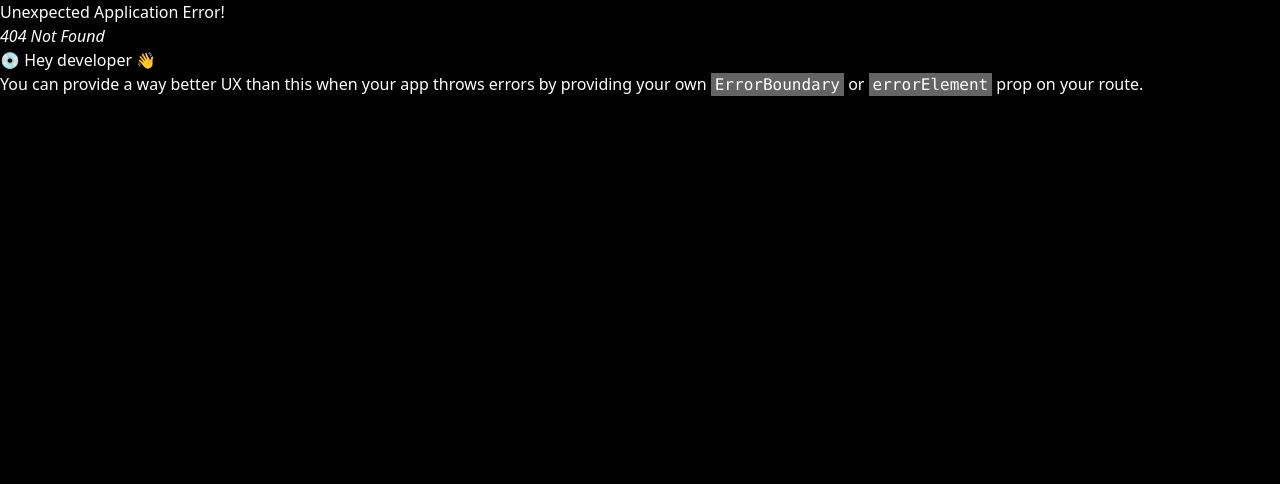
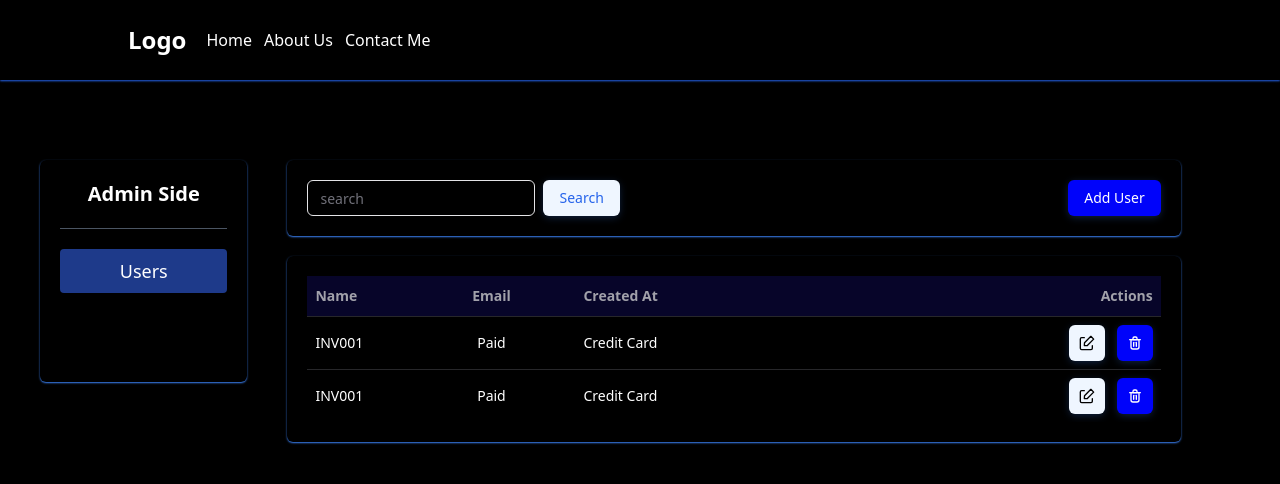
Before and after one commit to gkl-me/user-management-app, a React (Vite) app in the folder frontend/: page /admin/dashboard in a window 1280 px wide. Before the commit this address had no page. Shown: the top 484 px of the page. Built offline with nearby package versions, Linux system fonts and the light colour scheme.

Commit message:
fea:admin setup

```diff
--- /dev/null
+++ b/frontend/src/components/AddUserDialog.tsx
@@ -0,0 +1,45 @@
+import React, { useState } from 'react'
+import {
+    Dialog,
+    DialogContent,
+    DialogHeader,
+    DialogTitle,
+    DialogTrigger,
+  } from "@/components/ui/dialog"
+import { Label } from './ui/label'
+import { Input } from './ui/input'
+import { Button } from './ui/button'
+
+
+const AddUserDialog = ({children}:{children:React.ReactNode}) => {
+
+    const [change,setChange] = useState(false)
+
+  return (
+    <>
+        <Dialog open={change} onOpenChange={setChange}>
+  <DialogTrigger>{children}</DialogTrigger>
+  <DialogContent className='dark'>
+    <DialogHeader>
+      <DialogTitle>Add a new user?</DialogTitle>
+      <div className='p-3 flex flex-col gap-3'>
+        <Label>Name</Label>
+        <Input placeholder='name'/>
+        <Label>Email</Label>
+        <Input placeholder='email'/>
+        <Label>Password</Label>
+        <Input type='password' placeholder='password'/>
+        <div className='mt-3 flex gap-3'>
+            <Button onClick={() => setChange(false)} variant={'light'}>Close</Button>
+            <Button variant={'blue'}>Add User</Button>
+        </div>
+      </div>
+    </DialogHeader>
+  </DialogContent>
+</Dialog>
+
+    </>
+  )
+}
+
+export default AddUserDialog
--- /dev/null
+++ b/frontend/src/components/HeaderAdmin.tsx
@@ -0,0 +1,18 @@
+import React from 'react'
+
+const HeaderAdmin:React.FC = () => {
+    return (
+        <div className="flex justify-between items-center w-full h-20 px-32  shadow-sm shadow-blue-600">
+          <div className="flex gap-5 items-center">
+            <p className="text-2xl font-black font-poppins">Logo</p>
+            <div className="flex gap-3">
+              <p>Home</p>
+              <p>About Us</p>
+              <p>Contact Me</p>
+            </div>
+          </div>
+        </div>
+      );
+}
+
+export default HeaderAdmin
--- /dev/null
+++ b/frontend/src/components/LoginAdmin.tsx
@@ -0,0 +1,87 @@
+import React from 'react'
+import { z } from 'zod'
+import { zodResolver } from '@hookform/resolvers/zod'
+import { useForm } from 'react-hook-form'
+import {
+  Form,
+  FormControl,
+  FormField,
+  FormItem,
+  FormLabel,
+  FormMessage,
+} from './ui/form'
+import { Input } from './ui/input'
+import { Button } from './ui/button'
+
+
+
+const formSchema = z.object({
+  email: z.string().email({ message: 'Invalid email' }),
+  password: z
+    .string()
+    .min(8, { message: 'Password must be at least 8 characters long' })
+    .regex(/[A-Z]/, { message: 'Password must contain at least one uppercase letter' })
+    .regex(/[a-z]/, { message: 'Password must contain at least one lowercase letter' })
+    .regex(/[0-9]/, { message: 'Password must contain at least one number' })
+    .regex(/[^A-Za-z0-9]/, { message: 'Password must contain at least one special character' }),
+})
+
+const LoginAdmin: React.FC = () => {
+  const form = useForm<z.infer<typeof formSchema>>({
+    resolver: zodResolver(formSchema),
+    defaultValues:{
+        email: '',
+      password: '',
+    }
+  })
+
+  const onSubmit = async (values: z.infer<typeof formSchema>) => {
+    try {
+      // Replace with your actual login logic
+      console.log('Form Submitted:', values)
+      // Example: await loginAPI(values)
+    } catch (error) {
+      console.error('Login failed:', error)
+      // Optionally set a global error message
+    }
+  }
+
+  return (
+    <div className='flex-col items-center flex w-[45%] justify-center m-auto mt-20 p-10 shadow-sm rounded-md shadow-blue-400'>
+        <div className='text-2xl font-extrabold '>Admin Login</div>
+    <Form {...form}>
+      <form onSubmit={form.handleSubmit(onSubmit)} className="flex flex-col gap-3 w-4/6 p-4  ">
+        <FormField
+          control={form.control}
+          name="email"
+          render={({ field }) => (
+            <FormItem>
+              <FormLabel>Email</FormLabel>
+              <FormControl>
+                <Input placeholder="Email" {...field} />
+              </FormControl>
+              <FormMessage/>
+            </FormItem>
+          )}
+        />
+        <FormField
+          control={form.control}
+          name="password"
+          render={({ field }) => (
+            <FormItem>
+              <FormLabel>Password</FormLabel>
+              <FormControl>
+                <Input type="password" placeholder="Password" {...field} />
+              </FormControl>
+              <FormMessage/>
+            </FormItem>
+          )}
+        />
+        <Button variant={'blue'} type="submit">Login</Button>
+      </form>
+    </Form>
+    </div>
+  )
+}
+
+export default LoginAdmin
--- a/frontend/src/components/Profile.tsx
+++ b/frontend/src/components/Profile.tsx
@@ -19,6 +19,7 @@ import { useAppDispatch, useAppSelector } from '@/redux/store'
 import { logout, setCredentials } from '@/redux/slices/authSlice'
 import { toast } from 'sonner'
 import { useNavigate } from 'react-router-dom'
+import { apiSlice } from '@/redux/slices/apiSlice'
 
 
 
@@ -40,10 +41,9 @@ const formSchema = z.object({
     const navigate = useNavigate()
 
 
-    const { data: profileData, isLoading, isSuccess: profileSuccess, error, refetch } = useGetProfileQuery(undefined,{
+    const { data: profileData, isLoading, isSuccess: profileSuccess, error } = useGetProfileQuery(undefined,{
       refetchOnMountOrArgChange:true
     });
-    console.log(profileData)
 
     const {userInfo} = useAppSelector(state => state.auth)
 
@@ -56,23 +56,20 @@ const formSchema = z.object({
       }
     })
 
+    const {reset} = form
+
     useEffect(() => {
       if (error) {
-        console.log(error)
         dispatch(logout());
+        dispatch(apiSlice.util.resetApiState())
+        navigate("/login");
         toast.error("Your account is not found. Please log in again.");
-        navigate("/login");
       } else if (profileSuccess) {
         dispatch(setCredentials({ ...profileData }));
-        form.reset();
+        reset();
       }
-    }, [error, dispatch, navigate, profileSuccess, profileData,form]);
+    }, [error, dispatch, navigate, profileSuccess, profileData,reset]);
 
-    useEffect(() => {
-      if (!userInfo) {
-        refetch();
-      }
-    }, [userInfo, refetch]);
 
     const upload_ref = useRef<HTMLInputElement>(null)
 
--- /dev/null
+++ b/frontend/src/components/Search.tsx
@@ -0,0 +1,23 @@
+import React from 'react'
+import { Input } from './ui/input'
+import { Button } from './ui/button'
+import AddUserDialog from './AddUserDialog'
+
+const Search:React.FC = () => {
+  return (
+    <div className='rounded-md flex justify-between items-center w-[90%] max-h-24 mt-20 shadow-sm shadow-blue-500 p-5'>
+        <div className='flex gap-2'>
+        <Input placeholder='search'/>
+        <Button variant={'light'}>Search</Button>
+        </div>
+        <div>
+            <AddUserDialog>
+
+            <Button variant={'blue'}>Add User</Button>
+            </AddUserDialog>
+        </div>
+    </div>
+  )
+}
+
+export default Search
--- /dev/null
+++ b/frontend/src/components/SidePanel.tsx
@@ -0,0 +1,15 @@
+import React from 'react'
+
+const SidePanel:React.FC = () => {
+  return (
+    <div className='rounded-md w-[20%] min-h-44 mx-10 my-20 shadow-sm shadow-blue-500 p-5'>
+        <h1 className='text-xl font-bold text-center'>Admin Side</h1>
+        <hr className='border-t border-gray-600 my-5'/>
+        <div className='p-2 rounded-sm cursor-pointer w-full bg-blue-900 hover:bg-[#070529] text-center text-lg'>
+            <span className=''>Users</span>
+        </div>
+    </div>
+  )
+}
+
+export default SidePanel
--- /dev/null
+++ b/frontend/src/components/UserList.tsx
@@ -0,0 +1,72 @@
+import React from "react";
+import {
+  Table,
+  TableBody,
+  TableCell,
+  TableHead,
+  TableHeader,
+  TableRow,
+} from "@/components/ui/table";
+import { Button } from "./ui/button";
+
+import edit_icon from "../assets/edit.svg";
+import delete_icon from "../assets/delete.svg";
+import AddUserDialog from "./AddUserDialog";
+
+const UserList: React.FC = () => {
+  return (
+    <div className="rounded-md flex justify-between items-center w-[90%] min-h-24 my-5 shadow-sm shadow-blue-500 p-5">
+      <div className="w-full my-0 p-0 mx-auto">
+        <Table className="dark">
+          <TableHeader className="">
+            <TableRow className="bg-[#070529]  text-white">
+              <TableHead className="w-[100px] font-semibold">Name</TableHead>
+              <TableHead className="text-center font-semibold">Email</TableHead>
+              <TableHead className="font-semibold">Created At</TableHead>
+              <TableHead className="text-right font-semibold">
+                Actions
+              </TableHead>
+            </TableRow>
+          </TableHeader>
+          <TableBody>
+            <TableRow>
+              <TableCell className="font-medium">INV001</TableCell>
+              <TableCell className="text-center">Paid</TableCell>
+              <TableCell>Credit Card</TableCell>
+              <TableCell className="text-right">
+                <div className="">
+                    <AddUserDialog>
+                    <Button className="mr-3" variant={"light"} size={"icon"}>
+                    <img src={edit_icon} className="w-4 h-4" alt="" />
+                  </Button>
+                    </AddUserDialog>
+
+                  <Button variant={"blue"} size={"icon"}>
+                    <img src={delete_icon} className="w-4 h-4" alt="" />
+                  </Button>
+                </div>
+              </TableCell>
+            </TableRow>
+            <TableRow>
+              <TableCell className="font-medium">INV001</TableCell>
+              <TableCell className="text-center">Paid</TableCell>
+              <TableCell>Credit Card</TableCell>
+              <TableCell className="text-right">
+                <div className="">
+                  <Button className="mr-3" variant={"light"} size={"icon"}>
+                    <img src={edit_icon} className="w-4 h-4" alt="" />
+                  </Button>
+                  <Button variant={"blue"} size={"icon"}>
+                    <img src={delete_icon} className="w-4 h-4" alt="" />
+                  </Button>
+                </div>
+              </TableCell>
+            </TableRow>
+          </TableBody>
+        </Table>
+      </div>
+    </div>
+  );
+};
+
+export default UserList;
--- a/frontend/src/main.tsx
+++ b/frontend/src/main.tsx
@@ -1,7 +1,7 @@
 import { StrictMode } from 'react'
 import { createRoot } from 'react-dom/client'
 import App from './App.tsx'
-import {createBrowserRouter, createRoutesFromElements, Route, RouterProvider} from 'react-router-dom'
+import {createBrowserRouter, createRoutesFromElements, Navigate, Route, RouterProvider} from 'react-router-dom'
 import './index.css'
 import LandingPage from './pages/LandingPage.tsx'
 import LoginPage from './pages/LoginPage.tsx'
@@ -11,6 +11,8 @@ import ProfilePage from './pages/ProfilePage.tsx'
 import { Provider } from 'react-redux'
 import store from './redux/store.ts'
 import PrivateRoute from './components/PrivateRoute.tsx'
+import AdminLogin from './pages/AdminLoginPage.tsx'
+import AdminDashBoard from './pages/AdminDashBoard.tsx'
 
 const router = createBrowserRouter(
   createRoutesFromElements(
@@ -23,6 +25,11 @@ const router = createBrowserRouter(
 
       <Route path='' element={<PrivateRoute/>}>
         <Route path='/profile' element={<ProfilePage/>} />
+      </Route>
+      <Route path='/admin'>
+        <Route index element={<Navigate to={'login'} replace/>} />
+        <Route path='login' element={<AdminLogin/>}/>
+        <Route path='dashboard' element={<AdminDashBoard/>}/>
       </Route>
     </Route>
   )
--- /dev/null
+++ b/frontend/src/pages/AdminDashBoard.tsx
@@ -0,0 +1,22 @@
+import HeaderAdmin from "@/components/HeaderAdmin";
+import Search from "@/components/Search";
+import SidePanel from "@/components/SidePanel";
+import UserList from "@/components/UserList";
+import React from "react";
+
+const AdminDashBoard:React.FC = () => {
+    return (
+        <>
+          <HeaderAdmin />
+          <div className="flex w-full">
+            <SidePanel />
+            <div className="flex flex-col w-full">
+              <Search />
+              <UserList />
+            </div>
+            </div>
+        </>
+      );
+}
+
+export default AdminDashBoard
--- /dev/null
+++ b/frontend/src/pages/AdminLoginPage.tsx
@@ -0,0 +1,14 @@
+import HeaderAdmin from '@/components/HeaderAdmin'
+import LoginAdmin from '@/components/LoginAdmin'
+import React from 'react'
+
+const AdminLoginPage:React.FC = () => {
+  return (
+    <>
+    <HeaderAdmin />
+    <LoginAdmin />
+    </>
+  )
+}
+
+export default AdminLoginPage
```
